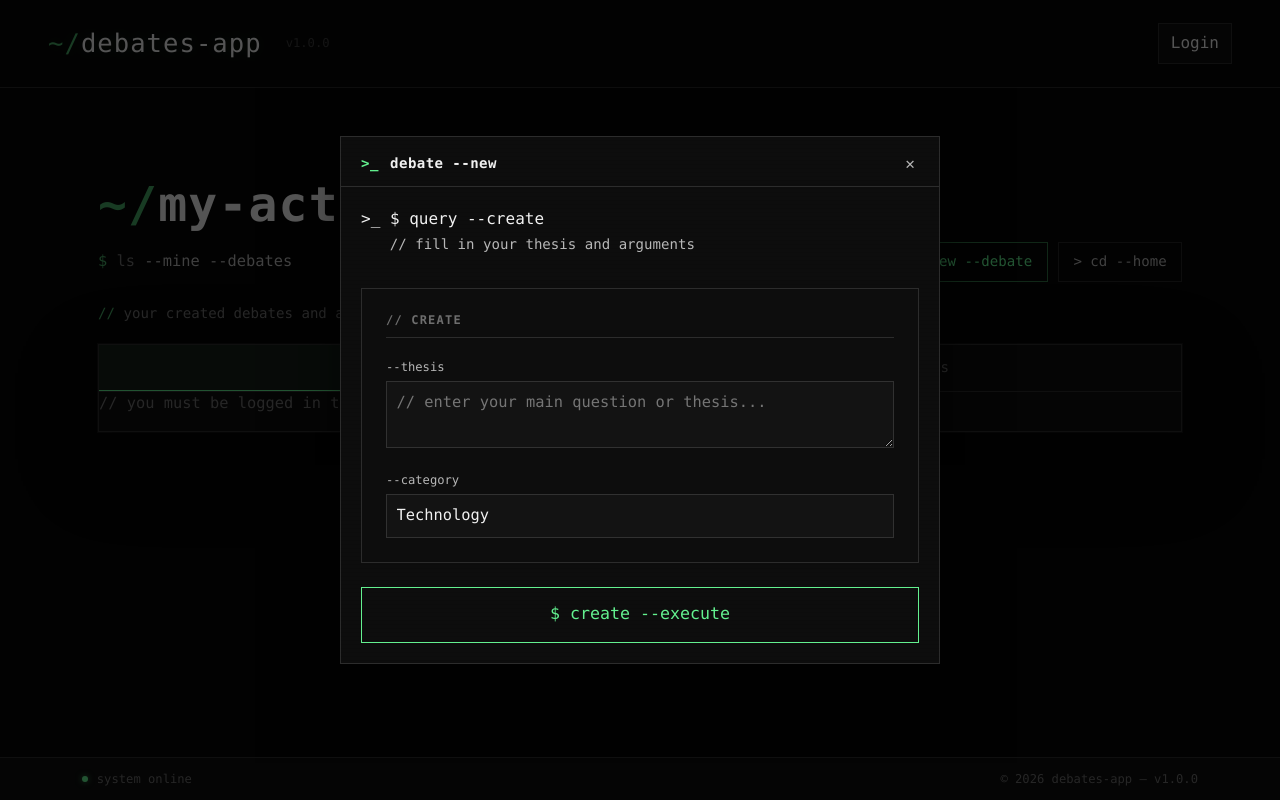
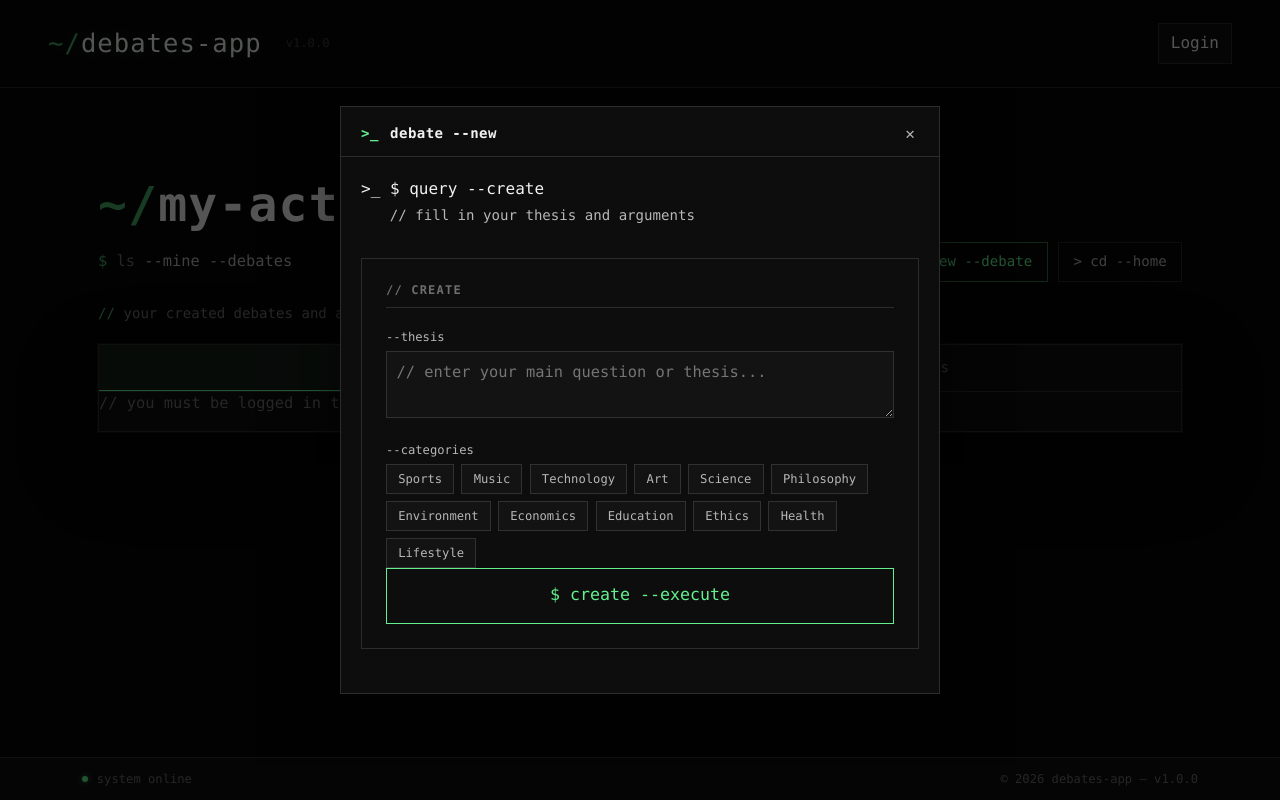
Before and after one commit to ali-fadaee/CITS3403-Group-Project, a Flask app: page /debates/mine in a window 1280 px wide, after a click that opens the changed part. Run offline with Flask 3, Linux system fonts and the light colour scheme; data that the repository does not hold is empty.

Commit message:
changed the category select box in the create debate page to a grid, similar to the one in teh profile page and the sign up page

```diff
--- a/app/routes.py
+++ b/app/routes.py
@@ -152,6 +152,7 @@ def signup():
                 db.session.add(tag)
             tags.append(tag)
         user.interests = tags
+        user.email_verified = True
         db.session.add(user)
         db.session.commit()
         try:
@@ -365,20 +366,21 @@ def my_activity():
 def api_create_debate():
     data     = request.get_json()
     title    = (data.get('title') or '').strip()
-    category = (data.get('category') or 'Technology').strip()
+    categories = data.get('categories') or ['Technology']
 
     if not title:
         return jsonify({'error': 'title is required'}), 400
 
     user_id = current_user.id
 
-    tag = Tag.query.filter_by(name=category).first()
-    if not tag:
-        tag = Tag(name=category)
-        db.session.add(tag)
-
     debate = Debate(title=title, creator_id=user_id)
-    debate.tags.append(tag)
+    for category in categories:
+        category = category.strip()
+        tag = Tag.query.filter_by(name=category).first()
+        if not tag:
+            tag = Tag(name=category)
+            db.session.add(tag)
+        debate.tags.append(tag)
     db.session.add(debate)
     db.session.commit()
 
--- a/app/static/js/create.js
+++ b/app/static/js/create.js
@@ -1,16 +1,35 @@
 document.addEventListener('DOMContentLoaded', function () {
+  const CREATE_CATEGORIES = [
+  'Sports', 'Music', 'Technology', 'Art', 'Science', 'Philosophy',
+  'Environment', 'Economics', 'Education', 'Ethics', 'Health', 'Lifestyle'
+];
+    const createGrid = document.getElementById('createCategoryGrid');
+    CREATE_CATEGORIES.forEach(cat => {
+      const chip = document.createElement('button');
+      chip.type = 'button';
+      chip.className = 'category-chip';
+      chip.textContent = cat;
+      chip.dataset.cat = cat;
+      chip.addEventListener('click', () => chip.classList.toggle('is-selected'));
+      createGrid.appendChild(chip);
+    });
   const createBtn = document.getElementById('createDebateBtn');
   if (!createBtn) return;
 
   createBtn.addEventListener('click', async function () {
     const thesis   = document.getElementById('thesisInput').value.trim();
-    const category = document.getElementById('categorySelect').value;
+    const selectedCategories = [...document.querySelectorAll('#createCategoryGrid .category-chip.is-selected')]
+      .map(btn => btn.dataset.cat);
 
     if (!thesis) {
       alert('// error: --thesis cannot be empty');
       return;
     }
 
+    if (!selectedCategories.length) {
+      alert('// error: select at least one category');
+      return;
+    }
     createBtn.disabled = true;
     createBtn.textContent = '$ creating...';
 
@@ -18,7 +37,7 @@ document.addEventListener('DOMContentLoaded', function () {
       const res = await fetch('/api/debates', {
         method: 'POST',
         headers: { 'Content-Type': 'application/json' },
-        body: JSON.stringify({ title: thesis, category: category })
+        body: JSON.stringify({ title: thesis, categories: selectedCategories })
       });
       const data = await res.json();
       if (res.ok) {
--- a/app/templates/base.html
+++ b/app/templates/base.html
@@ -200,17 +200,8 @@
           <label class="create-label">--thesis</label>
           <textarea class="create-input" id="thesisInput" placeholder="// enter your main question or thesis..."></textarea>
 
-          <label class="create-label" >--category</label>
-          <select class="create-select" id="categorySelect">
-            <option>Technology</option>
-            <option>Philosophy</option>
-            <option>Politics</option>
-            <option>Ethics</option>
-            <option>Science</option>
-            <option>Education</option>
-            <option>Economics</option>
-          </select>
-        </section>
+          <label class="create-label">--categories</label>
+          <div class="category-grid" id="createCategoryGrid"></div>
 
         <button class="create-final-btn" id="createDebateBtn">$ create --execute</button>
 
@@ -248,6 +239,11 @@
     function openModal(id) {
       document.getElementById(id + 'Backdrop').classList.add('active');
       document.getElementById(id).classList.add('active');
+      if (id === 'createModal') {
+        document.getElementById('thesisInput').value = '';
+        document.getElementById('createCategoryGrid').querySelectorAll('.category-chip')
+          .forEach(c => c.classList.remove('is-selected'));
+      }
     }
     function closeModal(id) {
       document.getElementById(id + 'Backdrop').classList.remove('active');
```
